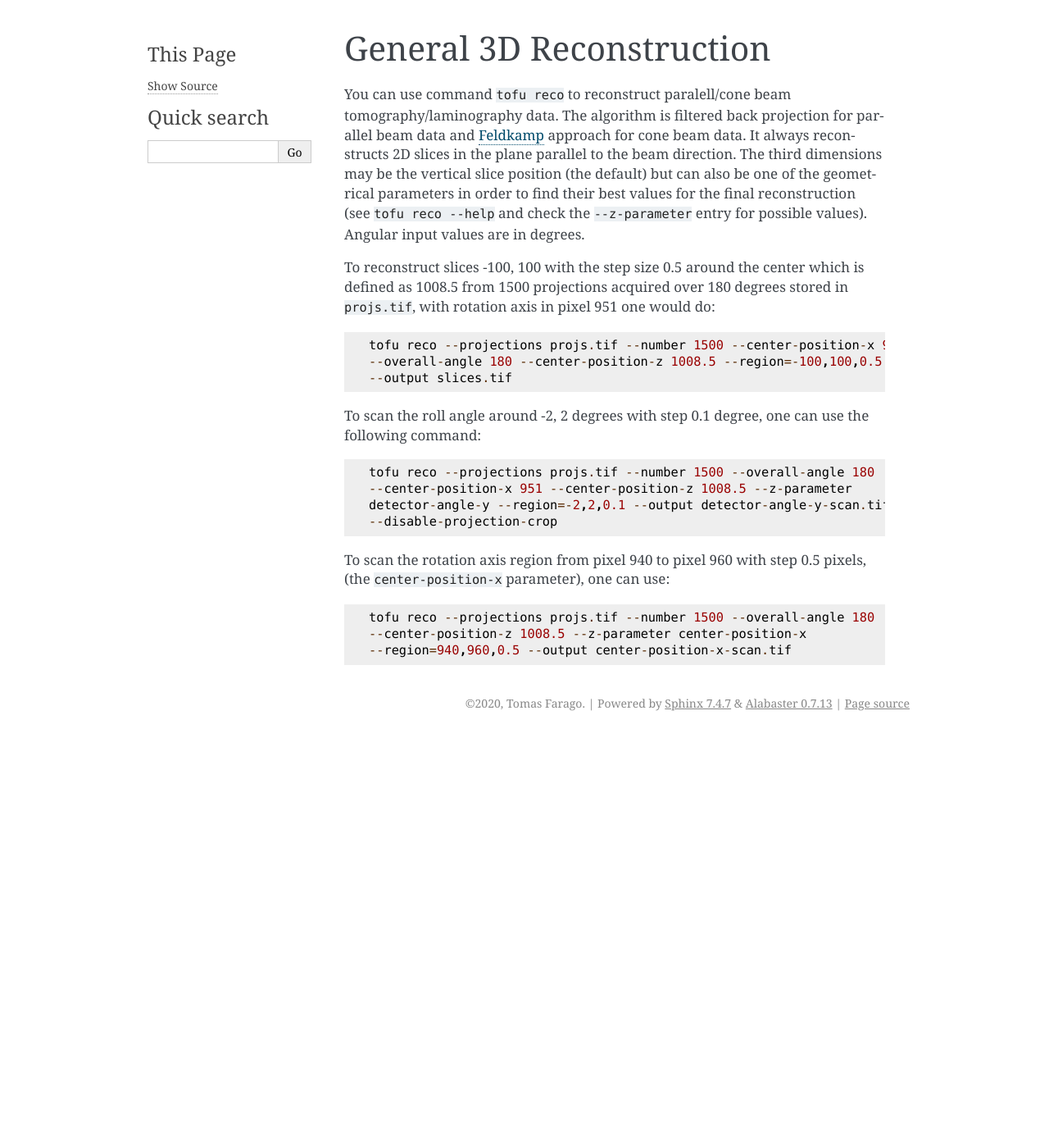
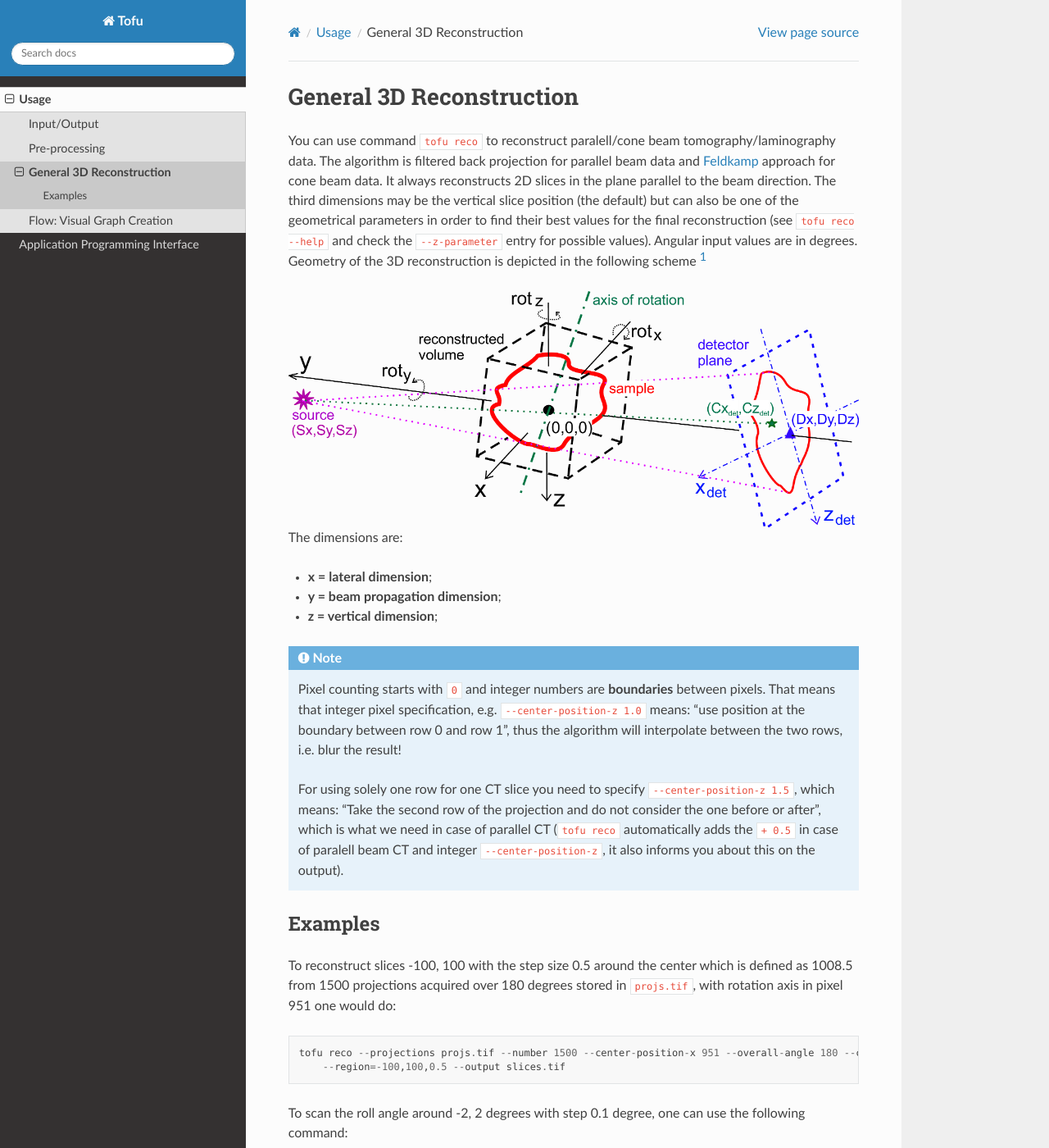
Before and after one commit to ufo-kit/tofu, a Sphinx documentation site: the page built from docs/source/usage/genreco.rst, in a window 1280 px wide and 1400 px high. Shown: the whole window at 82% size. Built offline with Sphinx 7.4.7 and the Read the Docs theme 2.0.0, drawn with Linux system fonts in a browser that asks for light colours; formulas are drawn with MathJax 3; some of the changed text lies outside the part shown.

Commit message:
Improve the docs

```diff
--- /dev/null
+++ b/docs/source/api.rst
@@ -0,0 +1,9 @@
+Application Programming Interface
+=================================
+
+.. toctree::
+    :maxdepth: 2
+
+    api/preprocessing
+    api/genreco
+    api/util
--- a/docs/source/conf.py
+++ b/docs/source/conf.py
@@ -85,7 +85,7 @@ pygments_style = None
 # The theme to use for HTML and HTML Help pages.  See the documentation for
 # a list of builtin themes.
 #
-html_theme = 'alabaster'
+html_theme = 'sphinx_rtd_theme'
 
 # Theme options are theme-specific and customize the look and feel of a theme
 # further.  For a list of options available for each theme, see the
@@ -96,7 +96,7 @@ html_theme = 'alabaster'
 # Add any paths that contain custom static files (such as style sheets) here,
 # relative to this directory. They are copied after the builtin static files,
 # so a file named "default.css" will overwrite the builtin "default.css".
-html_static_path = ['_static']
+# html_static_path = ['_static']
 
 # Custom sidebar templates, must be a dictionary that maps document names
 # to template names.
--- /dev/null
+++ b/docs/source/usage.rst
@@ -0,0 +1,10 @@
+Usage
+=====
+
+.. toctree::
+    :maxdepth: 2
+
+    usage/io
+    usage/preprocessing
+    usage/genreco
+    usage/flow
--- a/docs/source/usage/genreco.rst
+++ b/docs/source/usage/genreco.rst
@@ -1,5 +1,6 @@
 General 3D Reconstruction
 =========================
+
 
 
 You can use command ``tofu reco`` to reconstruct paralell/cone beam
@@ -10,27 +11,58 @@ parallel to the beam direction. The third dimensions may be the vertical slice
 position (the default) but can also be one of the geometrical parameters in order to find
 their best values for the final reconstruction (see ``tofu reco --help`` and
 check the ``--z-parameter`` entry for possible values). Angular input values are
-in degrees.
+in degrees. Geometry of the 3D reconstruction is depicted in the following
+scheme [#f1]_
+
+.. image:: ../figs/reco-geometry.png
+  :width: 800
+  :align: center
+  :alt: 3D reconstruction geometry
+
+The dimensions are:
+
+- **x = lateral dimension**;
+- **y = beam propagation dimension**;
+- **z = vertical dimension**;
+
+.. note::
+    Pixel counting starts with ``0`` and integer numbers are **boundaries**
+    between pixels. That means that integer pixel specification, e.g.
+    ``--center-position-z 1.0`` means: "use position at the boundary between row
+    0 and row 1", thus the algorithm will interpolate between the two rows,
+    i.e.  blur the result!
+
+    For using solely one row for one CT slice you need to specify
+    ``--center-position-z 1.5``, which means: "Take the second row of the
+    projection and do not consider the one before or after", which is what we
+    need in case of parallel CT (``tofu reco`` automatically adds the ``+ 0.5``
+    in case of paralell beam CT and integer ``--center-position-z``, it also
+    informs you about this on the output).
+
+
+Examples
+--------
 
 To reconstruct slices -100, 100 with the step size 0.5 around the center which
 is defined as 1008.5 from 1500 projections acquired over 180 degrees stored in
 ``projs.tif``, with rotation axis in pixel 951 one would do::
 
-    tofu reco --projections projs.tif --number 1500 --center-position-x 951
-    --overall-angle 180 --center-position-z 1008.5 --region=-100,100,0.5
-    --output slices.tif
+    tofu reco --projections projs.tif --number 1500 --center-position-x 951 --overall-angle 180 --center-position-z 1008.5
+	--region=-100,100,0.5 --output slices.tif
 
 
 To scan the roll angle around -2, 2 degrees with step 0.1 degree, one can use
 the following command::
-    tofu reco --projections projs.tif --number 1500 --overall-angle 180
-    --center-position-x 951 --center-position-z 1008.5 --z-parameter
-    detector-angle-y --region=-2,2,0.1 --output detector-angle-y-scan.tif
-    --disable-projection-crop
+
+    tofu reco --projections projs.tif --number 1500 --overall-angle 180 --center-position-x 951 --center-position-z 1008.5
+	--z-parameter detector-angle-y --region=-2,2,0.1 --output detector-angle-y-scan.tif --disable-projection-crop
 
 
 To scan the rotation axis region from pixel 940 to pixel 960 with step 0.5
 pixels, (the ``center-position-x`` parameter), one can use::
-    tofu reco --projections projs.tif --number 1500 --overall-angle 180
-    --center-position-z 1008.5 --z-parameter center-position-x
-    --region=940,960,0.5 --output center-position-x-scan.tif
+
+    tofu reco --projections projs.tif --number 1500 --overall-angle 180 --center-position-z 1008.5 --z-parameter center-position-x
+	--region=940,960,0.5 --output center-position-x-scan.tif
+
+
+.. [#f1] `Tofu: a fast, versatile and user-friendly image processing toolkit for computed tomography <https://doi.org/10.1107/S160057752200282X>`_
```
Also changed, not shown: docs/source/index.rst (+2 -22 lines), docs/source/usage/io.rst (added, +51 -0 lines), docs/source/usage/preprocessing.rst (added, +260 -0 lines), docs/source/figs/reco-geometry.png (added).
